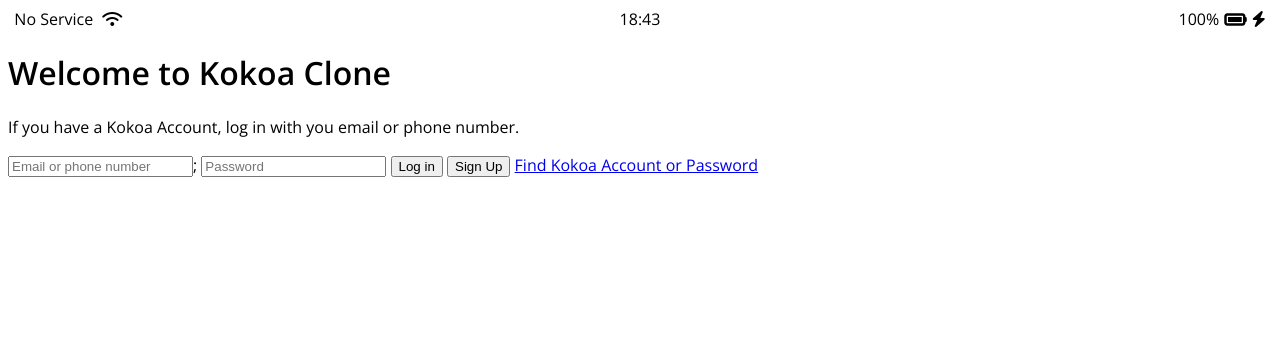
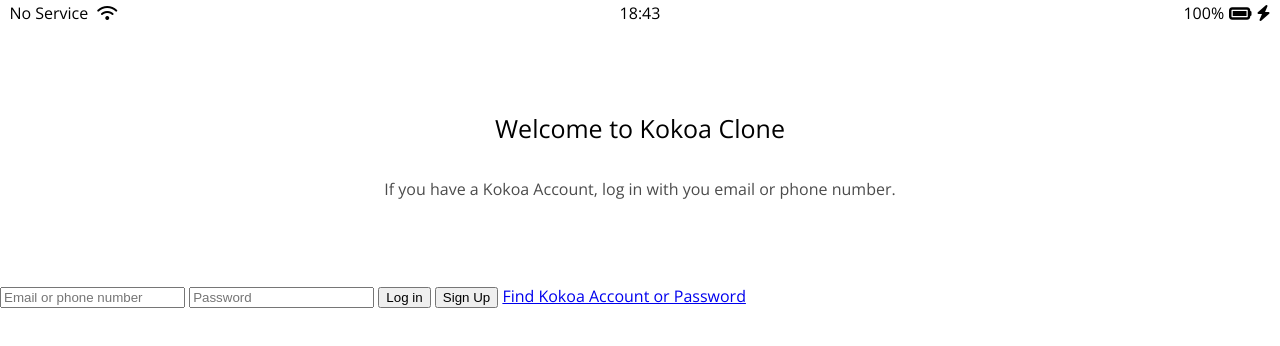
Before and after one commit to eajin/kokoa-clone-2021, a plain HTML site: page index.html in a window 1280 px wide. Drawn offline with nearby package versions, Linux system fonts and the light colour scheme.

Commit message:
Sign Up Screen part Three

```diff
--- /dev/null
+++ b/css/reset.css
@@ -0,0 +1,43 @@
+html, body, div, span, applet, object, iframe,
+h1, h2, h3, h4, h5, h6, p, blockquote, pre,
+a, abbr, acronym, address, big, cite, code,
+del, dfn, em, img, ins, kbd, q, s, samp,
+small, strike, strong, sub, sup, tt, var,
+b, u, i, center,
+dl, dt, dd, ol, ul, li,
+fieldset, form, label, legend,
+table, caption, tbody, tfoot, thead, tr, th, td,
+article, aside, canvas, details, embed,
+figure, figcaption, footer, header, hgroup,
+menu, nav, output, ruby, section, summary,
+time, mark, audio, video {
+	margin: 0;
+	padding: 0;
+	border: 0;
+	font-size: 100%;
+	font: inherit;
+	vertical-align: baseline;
+}
+/* HTML5 display-role reset for older browsers */
+article, aside, details, figcaption, figure,
+footer, header, hgroup, menu, nav, section {
+	display: block;
+}
+body {
+	line-height: 1;
+}
+ol, ul {
+	list-style: none;
+}
+blockquote, q {
+	quotes: none;
+}
+blockquote:before, blockquote:after,
+q:before, q:after {
+	content: '';
+	content: none;
+}
+table {
+	border-collapse: collapse;
+	border-spacing: 0;
+}
--- /dev/null
+++ b/css/status-bar.css
@@ -0,0 +1,23 @@
+.status-bar {
+  display: flex;
+  justify-content: center;
+  padding: 5px 3px;
+}
+.status-bar__column {
+  width: 33%;
+}
+.status-bar__column:first-child span {
+  margin-right: 5px;
+}
+.status-bar__column:nth-child(2) {
+  display: flex;
+  justify-content: center;
+}
+.status-bar__column:last-child {
+  display: flex;
+  justify-content: flex-end;
+  align-items: center;
+}
+.status-bar__column .fa-battery-full {
+  margin: 0px 5px;
+}
--- a/css/styles.css
+++ b/css/styles.css
@@ -1,27 +1,23 @@
 @import url('https://fonts.googleapis.com/css2?family=Open+Sans:wght@400;600&display=swap');
+@import "reset.css";
+@import "status-bar.css";
+
 body{
     font-family: 'Open Sans', sans-serif;
 }
 
-.status-bar {
-  display: flex;
-  justify-content: center;
+.Welcome-header{
+    margin:90px 0px;
+    text-align:center;
+    display:flex;
+    flex-direction: column;
+    align-items: center;
 }
-.status-bar__column{
-    width:33%;
+.Welcome-header__title{
+    margin-bottom:40px;
+    font-size:25px;
 }
-.status-bar__column:first-child span{
-    margin-right:5px;
+.Welcome-header__text{
+    width:60%;
+    opacity:0.7;
 }
-.status-bar__column:nth-child(2) {
-    display:flex;
-    justify-content:center;
-}
-.status-bar__column:last-child{
-    display:flex;
-    justify-content: flex-end;
-    align-items:center;
-}
-.status-bar__column .fa-battery-full{
-    margin:0px 5px;
-}
```
Also changed, not shown: index.html (+1 -1 lines).
